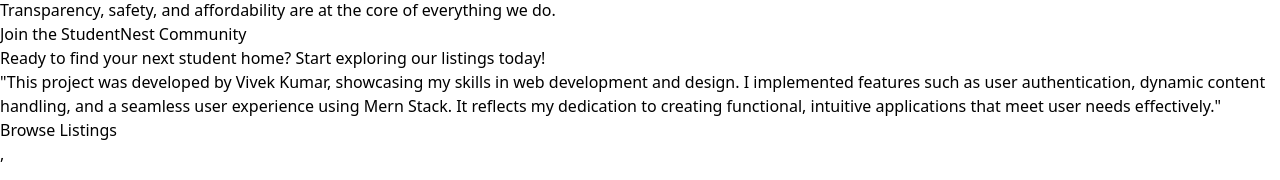
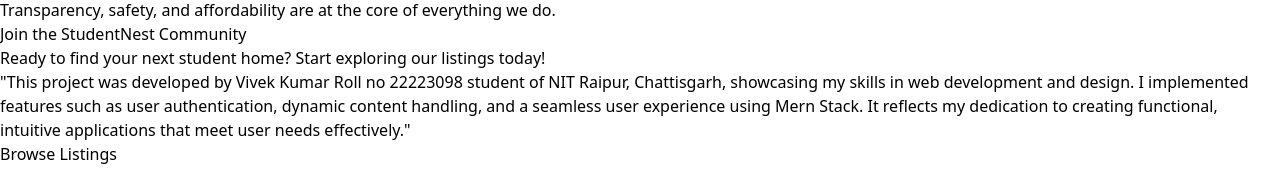
Before and after one commit to vivekevdt/Student-Nest, a React (Vite) app in the folder client/: page /about in a window 1280 px wide. Shown: the part 678-858 px from the top of the page. Built offline with nearby package versions, Linux system fonts and the light colour scheme.

Commit message:
Update About.jsx

```diff
--- a/client/src/pages/About.jsx
+++ b/client/src/pages/About.jsx
@@ -61,7 +61,7 @@
             Ready to find your next student home? Start exploring our listings today!
           </p>
           <p className="text-base sm:text-lg md:text-xl text-gray-700 mb-6">
-            "This project was developed by Vivek Kumar, showcasing my skills in web development and design. I implemented features such as user authentication, dynamic content handling, and a seamless user experience using Mern Stack. It reflects my dedication to creating functional, intuitive applications that meet user needs effectively."
+            "This project was developed by Vivek Kumar Roll no 22223098  student of NIT Raipur, Chattisgarh, showcasing my skills in web development and design. I implemented features such as user authentication, dynamic content handling, and a seamless user experience using Mern Stack. It reflects my dedication to creating functional, intuitive applications that meet user needs effectively."
           </p>
           <a
             href="/listings"
```
